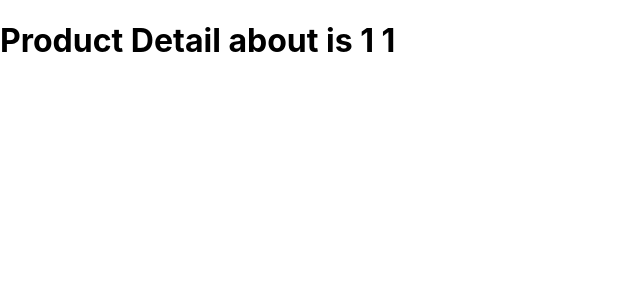
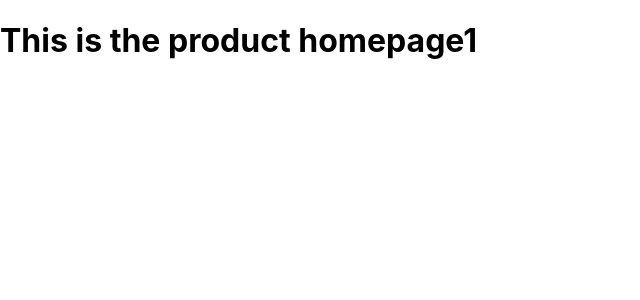
Before and after one commit to Kripu77/NEXTJS, a Next.js app in the folder next-demo/: page /product/1 in a window 1280 px wide. Shown: the top 300 px of the page, without its empty margins (0-640 px from the left). Built offline with nearby package versions, Linux system fonts and the light colour scheme.

Commit message:
Dynamic Routes Setup

```diff
--- /dev/null
+++ b/next-demo/pages/product/[productID]/index.js
@@ -0,0 +1,6 @@
+import { useRouter } from "next/router"
+export default function ProductID(){
+    const Router = useRouter()
+    const ID = Router.query.productID
+    return <h1> This is the product homepage{ID}</h1>
+}
--- a/next-demo/pages/product/[productid].js
+++ /dev/null
@@ -1,15 +0,0 @@
-import { useRouter } from "next/dist/client/router"
-//similar to react useParams hook
-import { useState } from "react";
-
-export default function ProductionDetail(){
-//while we invoke the useRouter hook it returns us a massive object hence we use the query product id to just extract the product id.
-//check
-const[id,setId]= useState(1);
-    const router = useRouter();
-    console.log(router)
-    const productId = router.query.productid
-
-
-    return <h1> Product Detail about is {productId} {id}</h1>
-}
```
Also changed, not shown: next-demo/pages/product/[productID]/review/[reviewID].js (added, +7 -0 lines).
